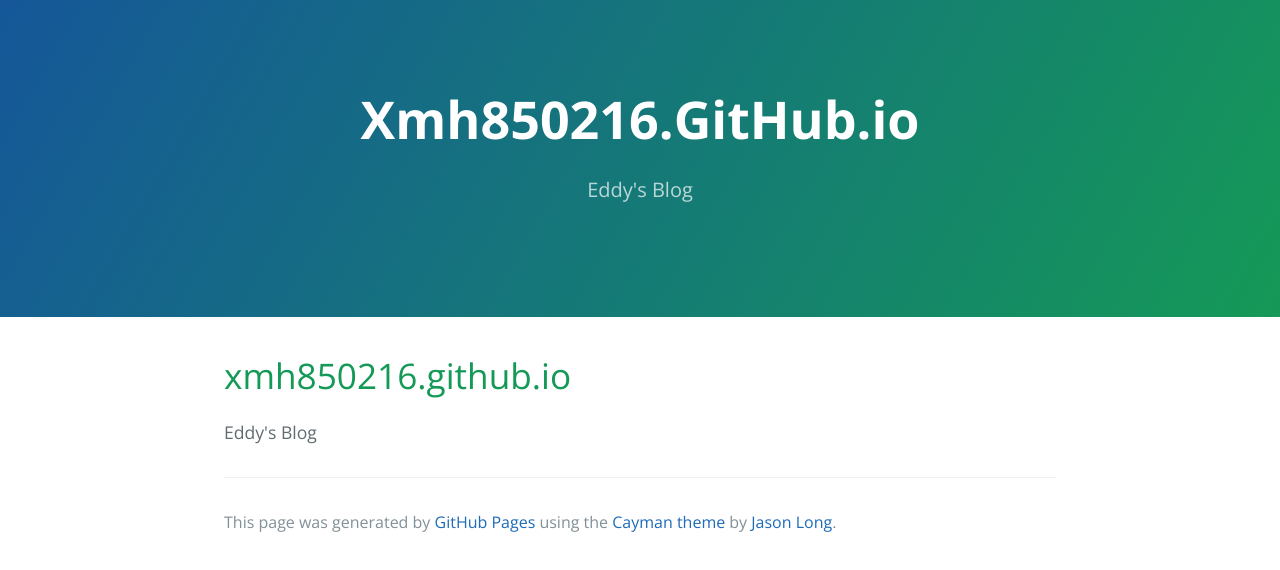
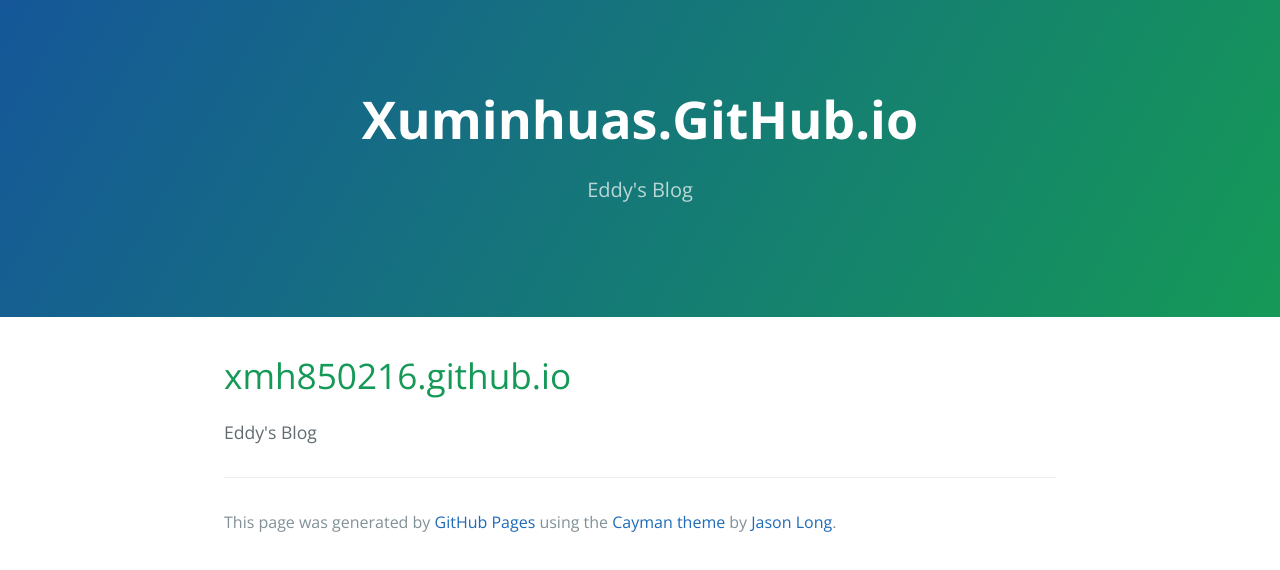
Before and after one commit to Xuminhua/xuminhua.github.io, a plain HTML site: page index.html in a window 1280 px wide. Drawn offline with nearby package versions, Linux system fonts and the light colour scheme.

Commit message:
Change tiltle

```diff
--- a/index.html
+++ b/index.html
@@ -2,7 +2,7 @@
 <html lang="en-us">
   <head>
     <meta charset="UTF-8">
-    <title>Xmh850216.GitHub.io by xmh850216</title>
+    <title>Eddy Xu</title>
     <meta name="viewport" content="width=device-width, initial-scale=1">
     <link rel="stylesheet" type="text/css" href="stylesheets/normalize.css" media="screen">
     <link href='https://fonts.googleapis.com/css?family=Open+Sans:400,700' rel='stylesheet' type='text/css'>
@@ -11,7 +11,7 @@
   </head>
   <body>
     <section class="page-header">
-      <h1 class="project-name">Xmh850216.GitHub.io</h1>
+      <h1 class="project-name">Xuminhuas.GitHub.io</h1>
       <h2 class="project-tagline">Eddy&#39;s Blog</h2>
     </section>
 
```
